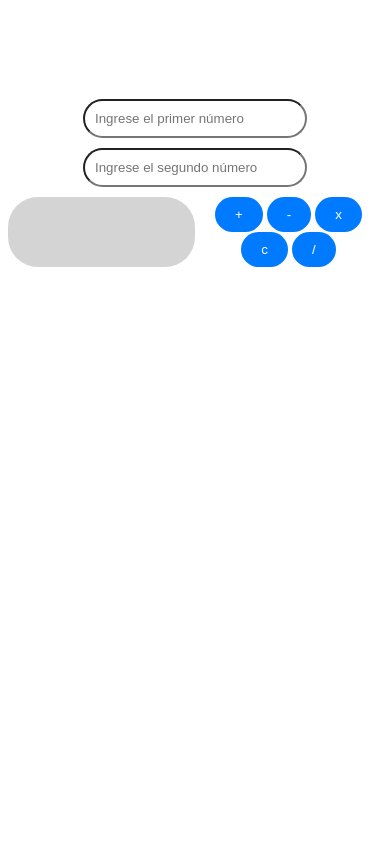
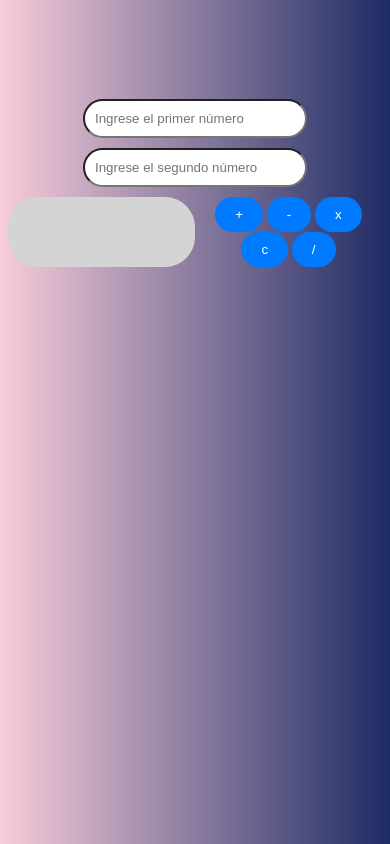
Before and after one commit to Valen09vargas/calculadora, a plain HTML site: page index.html in a window 390 px wide. Drawn offline with Linux system fonts and the light colour scheme.

Commit message:
cambio de color

```diff
--- a/style.css
+++ b/style.css
@@ -1,17 +1,21 @@
-@media scream and (max-width:569px){
+
   body {
     background: #06beb6;  /* fallback for old browsers */
   background: -webkit-linear-gradient(to right, #48b1bf, #06beb6);  /* Chrome 10-25, Safari 5.1-6 */
   background: linear-gradient(to right, #48b1bf, #06beb6); /* W3C, IE 10+/ Edge, Firefox 16+, Chrome 26+, Opera 12+, Safari 7+ */
 
   }
-}
 
 
 
-@media scream and (min-width:570px){
+
+@media (max-width:570px) {
+
   body {
-    background-color: #13171F;
+    background: #1D2B64;  /* fallback for old browsers */
+background: -webkit-linear-gradient(to right, #F8CDDA, #1D2B64);  /* Chrome 10-25, Safari 5.1-6 */
+background: linear-gradient(to right, #F8CDDA, #1D2B64); /* W3C, IE 10+/ Edge, Firefox 16+, Chrome 26+, Opera 12+, Safari 7+ */
+
     font-size: 15px;
     font-family: 'Poppins';
     place-content: center;
```
